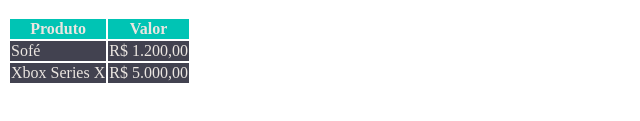
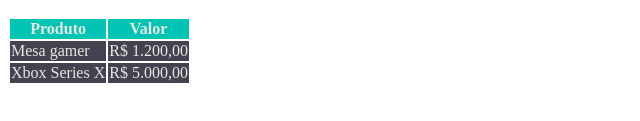
Before and after one commit to Dev-pionner/Table, a plain HTML site: page index.html in a window 1280 px wide. Shown: the part 245-366 px from the top of the page, 0-640 px from the left. Drawn offline with Linux system fonts and the light colour scheme.

Commit message:
troquei o sofá pela mesa gamer

```diff
--- a/index.html
+++ b/index.html
@@ -42,7 +42,7 @@
             </Thead>
             <tbody class="corpo">
                 <tr>
-                    <td>Sofé</td>
+                    <td>Mesa gamer</td>
                     <td>R$ 1.200,00</td>
                 </tr>
                 <tr>
```
